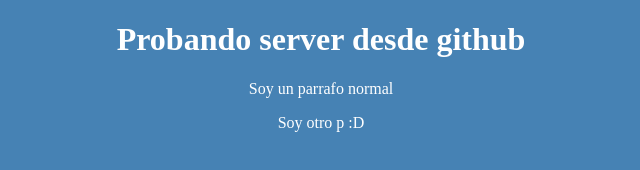
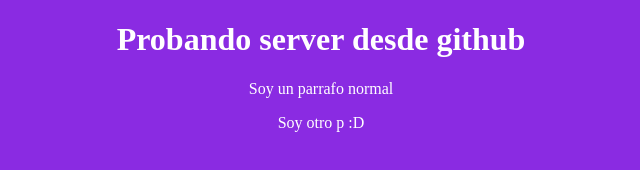
Before and after one commit to kreandoapp/webnety, a plain HTML site: page index.html in a window 1280 px wide. Shown: the whole page, without its empty margins (319-959 px from the left). Drawn offline with Linux system fonts and the light colour scheme.

Commit message:
commit a violeta

```diff
--- a/estilos.css
+++ b/estilos.css
@@ -1,5 +1,5 @@
 body{
-    background: steelblue;
+    background: blueviolet;
     color: white;
     text-align: center;
 }
```
